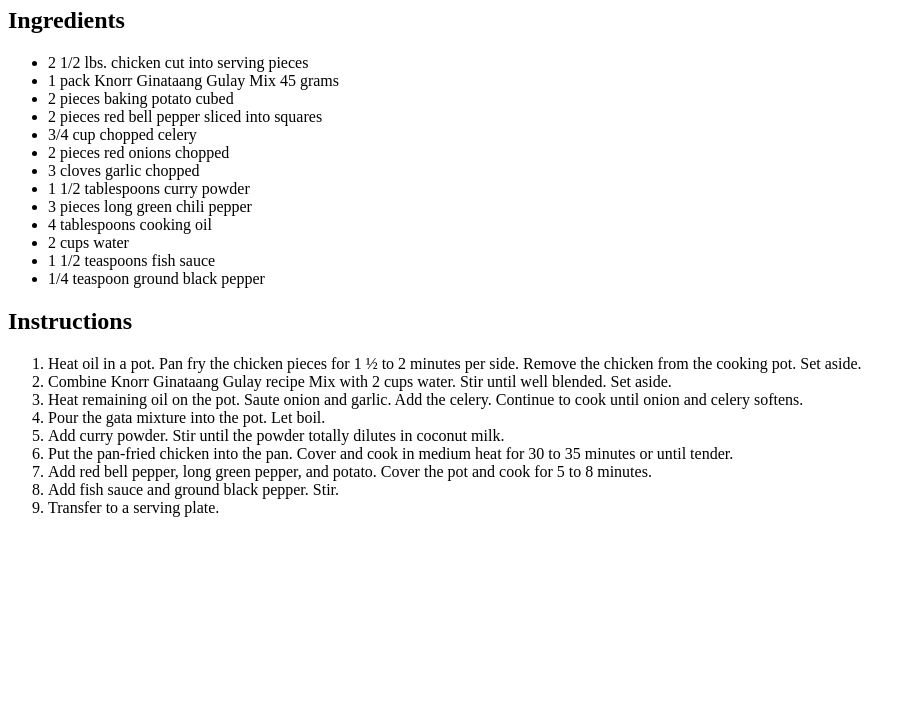
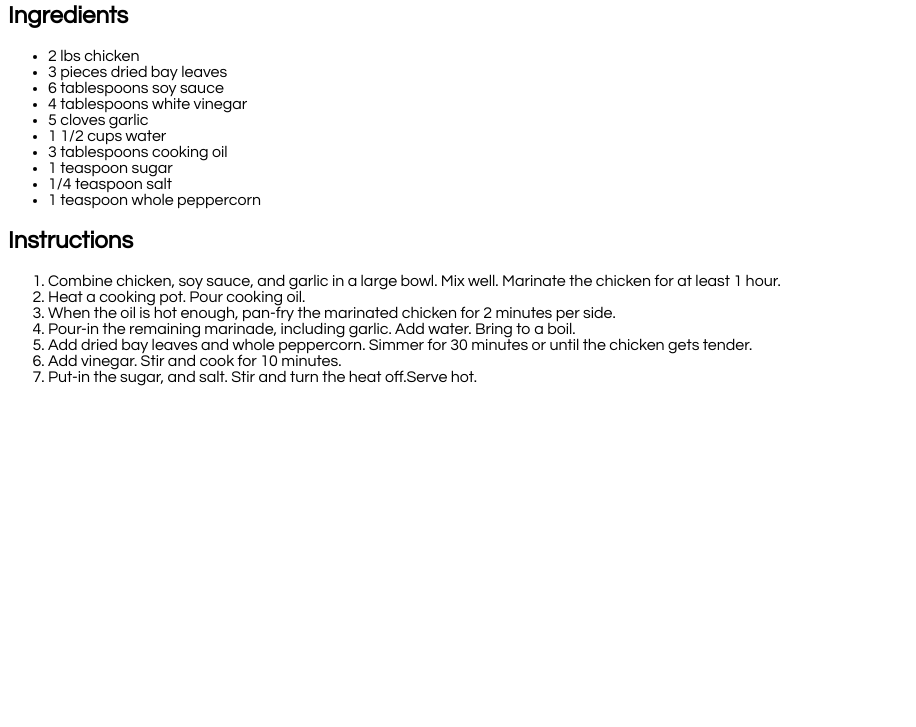
Before and after one commit to Mayexx/delacruz-lab2-html-works-github-hosting, a plain HTML site: page index.html in a window 1280 px wide. Shown: the part 73-800 px from the top of the page, without its empty margins (0-916 px from the left). Drawn offline with Linux system fonts and the light colour scheme.

Commit message:
1st commit

```diff
--- a/index.html
+++ b/index.html
@@ -4,36 +4,36 @@
     <meta charset="UTF-8">
     <meta name="viewport" content="width=device-width, initial-scale=1.0">
     <title>Fave Dish</title>
+    <style>
+        body {
+            font-family: Century Gothic;
+        }
+    </style>
 </head>
 <body>
-    <h1>Recipe for Chicken Curry</h1>
+    <h1>Recipe for Adobong Manok</h1>
     <h2>Ingredients</h2>
     <ul>
-        <li>2 1/2 lbs. chicken cut into serving pieces</li>
-        <li>1 pack Knorr Ginataang Gulay Mix 45 grams</li>
-        <li>2 pieces baking potato cubed</li>
-        <li>2 pieces red bell pepper sliced into squares</li>
-        <li>3/4 cup chopped celery</li>
-        <li>2 pieces red onions chopped</li>
-        <li>3 cloves garlic chopped</li>
-        <li>1 1/2 tablespoons curry powder</li>
-        <li>3 pieces long green chili pepper</li>
-        <li>4 tablespoons cooking oil</li>
-        <li>2 cups water</li>
-        <li>1 1/2 teaspoons fish sauce</li>
-        <li>1/4 teaspoon ground black pepper</li>
+        <li>2 lbs chicken</li>
+        <li>3 pieces dried bay leaves</li>
+        <li>6 tablespoons soy sauce</li>
+        <li>4 tablespoons white vinegar</li>
+        <li>5 cloves garlic</li>
+        <li>1 1/2 cups water</li>
+        <li>3 tablespoons cooking oil</li>
+        <li>1 teaspoon sugar</li>
+        <li>1/4 teaspoon salt</li>
+        <li>1 teaspoon whole peppercorn</li>
     </ul>
     <h2>Instructions</h2>
     <ol>
-        <li>Heat oil in a pot. Pan fry the chicken pieces for 1 ½ to 2 minutes per side. Remove the chicken from the cooking pot. Set aside.</li>
-        <li>Combine Knorr Ginataang Gulay recipe Mix with 2 cups water. Stir until well blended. Set aside.</li>
-        <li>Heat remaining oil on the pot. Saute onion and garlic. Add the celery. Continue to cook until onion and celery softens.</li>
-        <li>Pour the gata mixture into the pot. Let boil.</li>
-        <li>Add curry powder. Stir until the powder totally dilutes in coconut milk.</li>
-        <li>Put the pan-fried chicken into the pan. Cover and cook in medium heat for 30 to 35 minutes or until tender.</li>
-        <li>Add red bell pepper, long green pepper, and potato. Cover the pot and cook for 5 to 8 minutes.</li>
-        <li>Add fish sauce and ground black pepper. Stir.</li>
-        <li>Transfer to a serving plate.</li>
+        <li>Combine chicken, soy sauce, and garlic in a large bowl. Mix well. Marinate the chicken for at least 1 hour.</li>
+        <li>Heat a cooking pot. Pour cooking oil.</li>
+        <li>When the oil is hot enough, pan-fry the marinated chicken for 2 minutes per side.</li>
+        <li>Pour-in the remaining marinade, including garlic. Add water. Bring to a boil.</li>
+        <li>Add dried bay leaves and whole peppercorn. Simmer for 30 minutes or until the chicken gets tender.</li>
+        <li>Add vinegar. Stir and cook for 10 minutes.</li>
+        <li>Put-in the sugar, and salt. Stir and turn the heat off.Serve hot.</li>
     </ol>
 
 </body>
```
